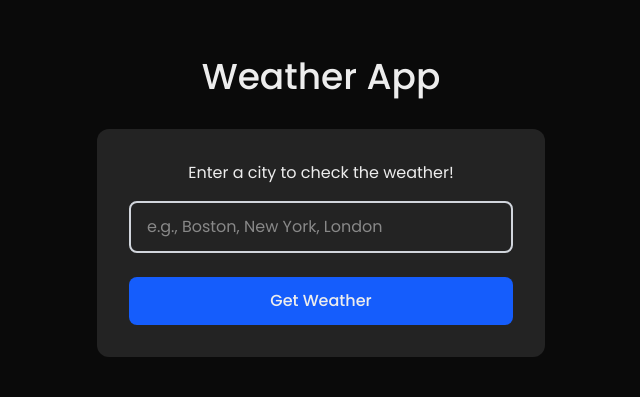
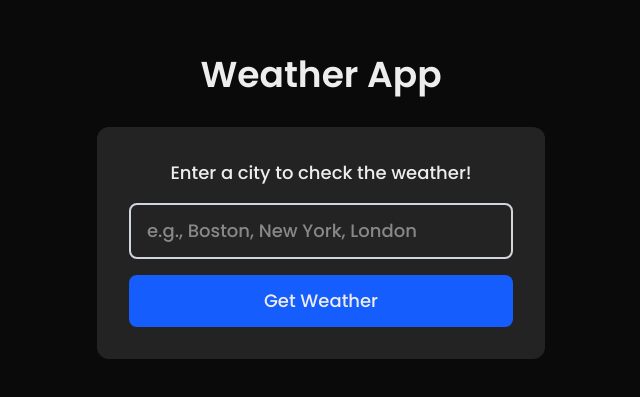
Before and after one commit to sadid-ethun/mp-4, a Next.js app: page / in a window 1280 px wide. Shown: the part 193-590 px from the top of the page, without its empty margins (319-959 px from the left). Built offline with nearby package versions, Linux system fonts and the light colour scheme.

Commit message:
finished weather app

```diff
--- a/app/[city]/page.tsx
+++ b/app/[city]/page.tsx
@@ -1,36 +1,15 @@
 import { WeatherResponse } from "../../types";
 import Link from "next/link";
+import { fetchWeatherData } from "../../lib/fetchWeatherData";
 
 export default async function WeatherPage({
 	params,
 }: {
 	params: { city: string };
 }) {
-	const city = decodeURIComponent(params.city);
-
-	const fetchWeatherData = async (): Promise<WeatherResponse | null> => {
-		try {
-			const API_KEY = process.env.WEATHER_API_KEY;
-			const URL = `https://weather.visualcrossing.com/VisualCrossingWebServices/rest/services/timeline/${encodeURIComponent(
-				city
-			)}?key=${API_KEY}`;
-
-			const response = await fetch(URL);
-
-			if (!response.ok) {
-				throw new Error(
-					`Failed to fetch weather: ${response.statusText}`
-				);
-			}
-
-			return (await response.json()) as WeatherResponse;
-		} catch (err) {
-			console.error("Error fetching weather:", err);
-			return null;
-		}
-	};
-
-	const weather = await fetchWeatherData();
+	const { city } = await params
+	const cityName = decodeURIComponent(city);
+	const weather = await fetchWeatherData(cityName);
 
 	if (!weather) {
 		return (
@@ -53,31 +32,31 @@ export default async function WeatherPage({
 	return (
 		<div className="max-w-3xl mx-auto p-6">
 			<h1 className="text-3xl font-bold text-center mb-8">
-				Weather for {weather.address}
+				Weather for {weather.resolvedAddress}
 			</h1>
 
 			<div className="bg-white/10 backdrop-blur-sm rounded-xl shadow-lg p-6 mb-8">
 				<div className="flex flex-wrap gap-8">
 					<div className="flex-1 min-w-[150px]">
+						<p className="text-xl  mt-2 font-semibold mb-2">
+							{weather.days[0].datetime}
+						</p>
 						<p className="text-5xl font-bold mb-2">
-							{weather.currentConditions.temp}°F
+							{weather.days[0].temp}°F
 						</p>
 						<p className="text-xl ">
-							{weather.currentConditions.conditions}
-						</p>
-						<p className="text-sm  mt-2">
-							{weather.currentConditions.datetime}
+							{weather.days[0].conditions}
 						</p>
 					</div>
 					<div className="flex-1 min-w-[200px] space-y-2">
 						<p className="">
-							Feels like: {weather.currentConditions.feelslike}°F
+							Feels like: {weather.days[0].feelslike}°F
 						</p>
 						<p className="">
-							Humidity: {weather.currentConditions.humidity}%
+							Humidity: {weather.days[0].humidity}%
 						</p>
 						<p className="">
-							Wind: {weather.currentConditions.windspeed} mp/h
+							Wind: {weather.days[0].windspeed} mp/h
 						</p>
 					</div>
 				</div>
@@ -85,15 +64,15 @@ export default async function WeatherPage({
 
 			<h2 className="text-2xl font-semibold mb-4">Daily Forecast</h2>
 			<div className="grid grid-cols-1 md:grid-cols-2 lg:grid-cols-3 gap-4">
-				{weather.days.slice(0, 6).map((day, index) => (
+				{weather.days.slice(1, 7).map((day, index) => (
 					<div
 						key={index}
 						className="bg-white/10 backdrop-blur-sm rounded-xl shadow-md p-4"
 					>
-						<p className="font-semibold">{day.datetime}</p>
-						<p className="text-xl">{day.temp}°F</p>
+						<p className="font-medium">{day.datetime}</p>
+						<p className="text-xl font-semibold">{day.temp}°F</p>
 						<p className="">{day.conditions}</p>
-						<div className="text-sm mt-2">
+						<div className="text-md mt-2">
 							<p>High: {day.tempmax}°F</p>
 							<p>Low: {day.tempmin}°F</p>
 						</div>
--- a/app/page.tsx
+++ b/app/page.tsx
@@ -4,32 +4,23 @@ import { useRouter } from "next/navigation";
 
 export default function Home() {
 	const [city, setCity] = useState("");
-	const [error, setError] = useState("");
 	const router = useRouter();
 
-	const handleSubmit = (e: React.FormEvent<HTMLFormElement>) => {
-		e.preventDefault();
-
-		if (!city.trim()) {
-			setError("Please enter a city name");
-			return;
-		}
-
+	const handleSubmit = () => {
 		router.push(`/${encodeURIComponent(city)}`);
 	};
 
 	return (
 		<div className="max-w-3xl mx-auto p-6 h-screen flex flex-col items-center justify-center">
-			<h1 className="text-4xl text-center mb-8 font-medium">
+			<h1 className="text-4xl text-center mb-8 font-semibold">
 				Weather App
 			</h1>
 
 			<div className="w-full max-w-md bg-white/10 rounded-xl p-8">
-				<form onSubmit={handleSubmit} className="space-y-6">
 				<div>
 					<label
 						htmlFor="city"
-							className="block text-md  text-center mb-4"
+						className="block text-lg  text-center mb-4 font-medium"
 					>
 						Enter a city to check the weather!
 					</label>
@@ -39,21 +30,17 @@ export default function Home() {
 						value={city}
 						onChange={(e) => setCity(e.target.value)}
 						placeholder="e.g., Boston, New York, London"
-							className="w-full px-4 py-3 border-2 border-gray-300 rounded-lg"
+						className="w-full px-4 py-3 border-2 border-gray-300 rounded-lg font-medium text-lg mb-4"
 					/>
 				</div>
 
 				<button
 					type="submit"
-						className="w-full px-6 py-3 rounded-lg bg-blue-600 font-medium"
+					className="w-full px-6 py-3 rounded-lg bg-blue-600 font-medium text-lg"
+					onClick={handleSubmit}
 				>
 					Get Weather
 				</button>
-				</form>
-
-				{error && (
-					<p className="text-red-400 mt-4 text-center">{error}</p>
-				)}
 			</div>
 		</div>
 	);
--- /dev/null
+++ b/lib/fetchWeatherData.ts
@@ -0,0 +1,15 @@
+import { WeatherResponse } from "../types";
+
+export async function fetchWeatherData(cityName: string) {
+    try {
+        const API_KEY = process.env.WEATHER_API_KEY;
+        const URL = `https://weather.visualcrossing.com/VisualCrossingWebServices/rest/services/timeline/${encodeURIComponent(
+            cityName
+        )}?key=${API_KEY}`;
+        const response = await fetch(URL);
+        return (await response.json()) as WeatherResponse;
+    } catch (err) {
+        console.error("Error fetching weather:", err);
+        return null;
+    }
+};
--- a/types.ts
+++ b/types.ts
@@ -7,12 +7,9 @@ export interface DayForecast {
 	humidity: number;
 	windspeed: number;
 	conditions: string;
-	description: string;
-	precipprob: number;
 }
 
 export interface WeatherResponse {
-	address: string;
-	currentConditions: DayForecast;
+	resolvedAddress: string;
 	days: DayForecast[];
 }
```
Lines whose indentation alone changed are shown as unchanged.
